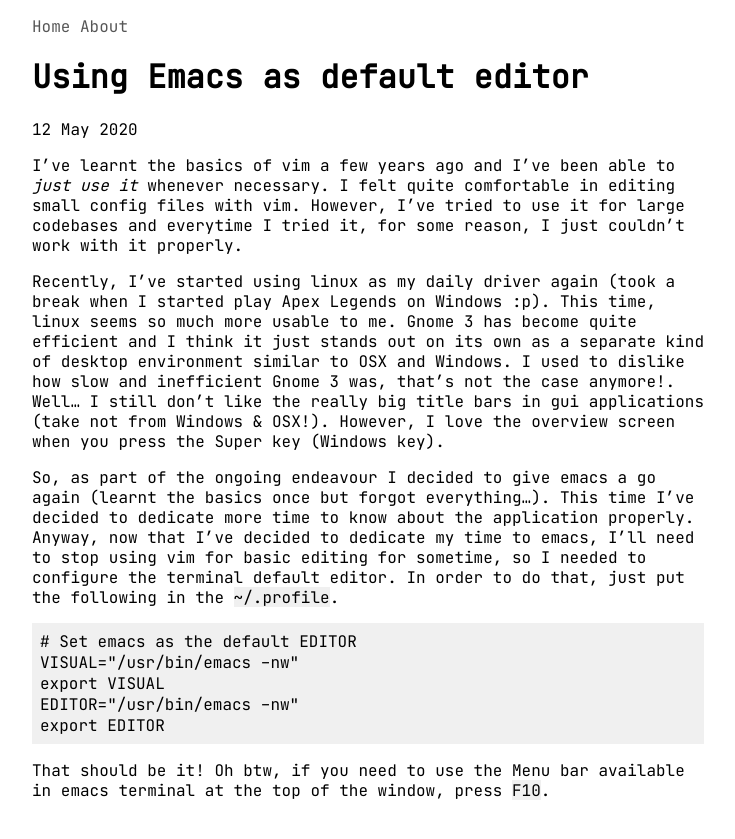
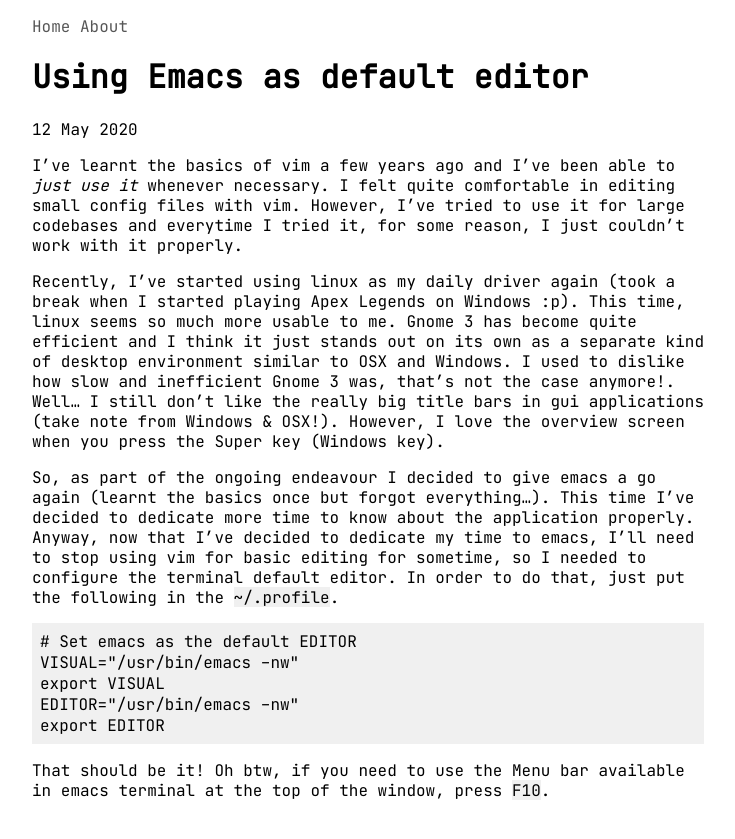
Before and after one commit to sazid/sazid.github.io, a Jekyll site: the page built from _posts/2020-05-12-2-using-emacs-as-default-editor.md, in a window 1280 px wide. Shown: the top 839 px of the page, without its empty margins (272-1007 px from the left). Built offline with Jekyll 4.4.1, drawn with Linux system fonts in a browser that asks for light colours.

Commit message:
update: Fix typos and update email

```diff
--- a/_posts/2020-05-12-2-using-emacs-as-default-editor.md
+++ b/_posts/2020-05-12-2-using-emacs-as-default-editor.md
@@ -9,13 +9,13 @@
 work with it properly.
 
 Recently, I've started using linux as my daily driver again (took a
-break when I started play Apex Legends on Windows :p). This time,
+break when I started playing Apex Legends on Windows :p). This time,
 linux seems so much more usable to me. Gnome 3 has become quite
 efficient and I think it just stands out on its own as a separate kind
 of desktop environment similar to OSX and Windows. I used to dislike
 how slow and inefficient Gnome 3 was, that's not the case anymore!.
 Well... I still don't like the really big title bars in gui
-applications (take not from Windows & OSX!). However, I love the
+applications (take note from Windows & OSX!). However, I love the
 overview screen when you press the Super key (Windows key).
 
 So, as part of the ongoing endeavour I decided to give emacs a go
```
Also changed, not shown: about.md (+1 -1 lines).
